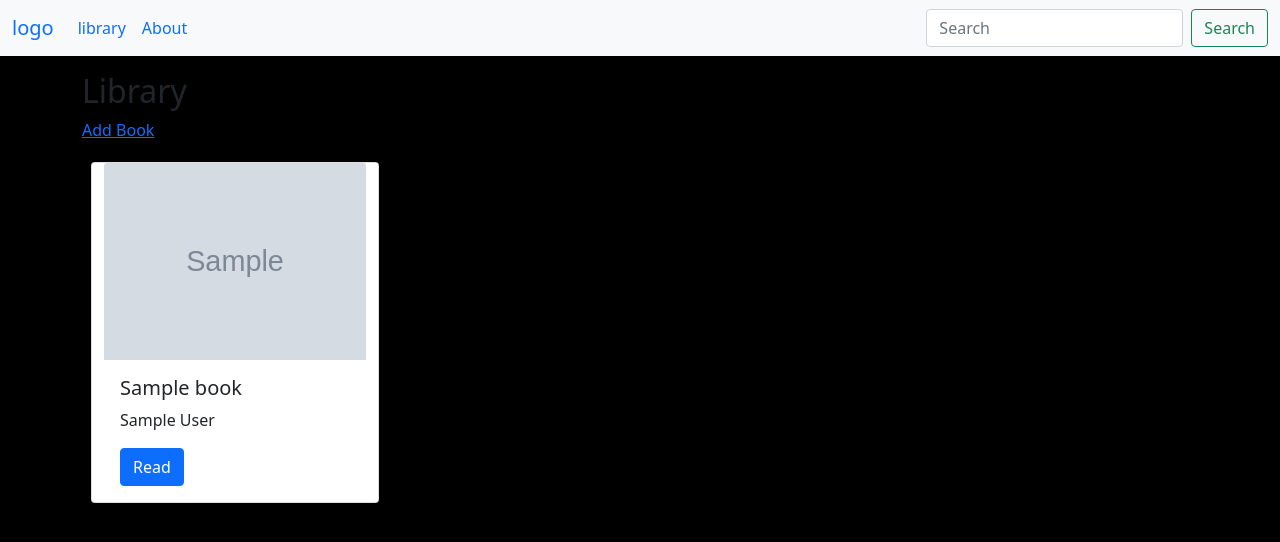
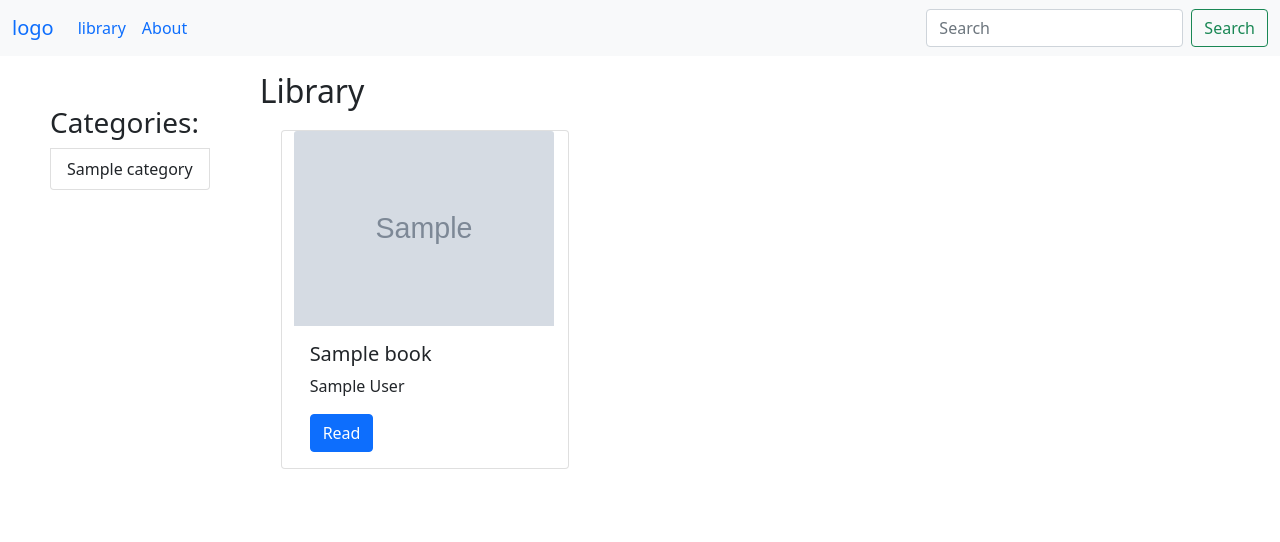
Before and after one commit to Expece/django-library, a Django app: page /library/ in a window 1280 px wide. Shown: the top 542 px of the page. Run offline with Django 4.2, Linux system fonts and the light colour scheme; tables that the repository leaves empty hold one stand-in row (values such as "Sample post"); grey boxes marked "Sample" are stand-in pictures.

Commit message:
read book, categorylist

```diff
--- a/library/models.py
+++ b/library/models.py
@@ -1,6 +1,8 @@
 from django.urls import reverse
 from django.db import models
 from datetime import datetime
+from django.utils.text import slugify
+
 
 class Book(models.Model):
     author = models.CharField(max_length=50, null=False, verbose_name='Author')
@@ -10,7 +12,7 @@ class Book(models.Model):
     published_date = models.DateTimeField(default=datetime.now(), verbose_name='Published date')
 
     def get_absolute_url(self):
-        return reverse('book', kwargs = {'book_id': self.pk, 'author': self.author, 'title': self.title})
+        return reverse('readbook', kwargs = {'book_author': self.author, 'book_title': self.title})
 
     def __str__(self):
         return self.title
@@ -20,11 +22,12 @@ class Book(models.Model):
         verbose_name_plural = 'Books'
         ordering = ['title']
 
+
 class Category(models.Model):
     title = models.CharField(max_length=150, db_index=True, verbose_name = 'Category name')
 
     def get_absolute_url(self):
-        return reverse('category', kwargs = {'category_id': self.pk})
+        return reverse('category', kwargs = {'category_title': self.title})
 
     def __str__(self):
         return self.title
--- a/library/templates/inc/_book.html
+++ b/library/templates/inc/_book.html
@@ -1,8 +1,9 @@
 <div class="card" style="width: 18rem; margin-left: 21px; margin-right: 21px;">
-    <img src="{{book.cover.url}}" class="card-img-top" alt="..." style="width: 100%; height: 100%;">
+  <!-- min: 260X260 -->
+    <img src="{{book.cover.url}}" class="card-img-top" alt="..." style="max-width: 260px; max-height: 260px;">
     <div class="card-body">
       <h5 class="card-title">{{book.title}}</h5>
       <p class="card-text">{{book.author}}</p>
-      <a href="{{ bookItem.get_absolute_url }}" class="btn btn-primary">Read</a>
+      <a href="{{ book.get_absolute_url }}" class="btn btn-primary">Read</a>
     </div>
 </div>
--- /dev/null
+++ b/library/templates/inc/_categorylist.html
@@ -0,0 +1,6 @@
+<ul class="list-group">
+    <h3>Categories:</h3>
+    {% for category in categories %}
+        <a class="list-group-item" href="{% url 'getBooksByCategory' category_title=category.title %}">{{category.title}}</a>
+    {% endfor %}
+</ul>
--- a/library/templates/library/library.html
+++ b/library/templates/library/library.html
@@ -1,9 +1,15 @@
 {% extends 'main/base.html' %}
+
+{% block categorylist %}
+    {% include 'inc/_categorylist.html' %}
+{% endblock %}
 
 {% block content %}
     <h2 class="content-category">Library</h2>
     <div class="container"></div>
-    <p><a href="{% url 'addbook' %}" class="addbook">Add Book</a></p>
+    {% if user.is_authenticated %}
+        <p><a href="{% url 'addbook' %}" class="addbook">Add Book</a></p>
+    {% endif %}
     <div class="book-shelf">
         <div class="row row-cols-1 row-cols-md-3 g-4">
             {% for book in books %}
--- a/library/templates/library/readbook.html
+++ b/library/templates/library/readbook.html
@@ -1,6 +1,6 @@
 {% extends 'main/base.html' %}
 
 {% block content %}
-    <div class="">{{bookItem.author}}</div>
-    <div class="">{{bookItem.title}}</div>
+    <div class="">{{book.author}}</div>
+    <div class="">{{book.title}}</div>
 {% endblock %}
--- a/library/urls.py
+++ b/library/urls.py
@@ -7,5 +7,6 @@ from . import views
 urlpatterns = [
     path('', views.library, name='library'),
     path('addbook/', views.addbook, name='addbook'),
-    path('<str:author>/<str:title>/', views.addbook, name='readbook'),
+    path('<str:book_author>/<str:book_title>', views.readbook, name='readbook'),
+    path('<str:category_title>', views.getBooksByCategory, name='getBooksByCategory'),
 ]
--- a/library/views.py
+++ b/library/views.py
@@ -1,17 +1,23 @@
+from unicodedata import category
 from django.shortcuts import render, redirect, get_object_or_404
 
 from library.forms import BookForm
-from .models import Book
+from .models import Book, Category
 
 def library(request):
     books = Book.objects.filter().order_by('-published_date')
-    return render(request, 'library/library.html', {'books': books})
+    categories = Category.objects.filter().all()
+    context = {
+        'books': books,
+        'categories': categories
+    }
+    return render(request, 'library/library.html', context)
 
 def addbook(request):
     error = ''
     if request.method == 'POST':
         form = BookForm(request.POST, request.FILES)
-        if form.is_valid() and not existBook(form):
+        if form.is_valid(): #  and not existBook(form):
             form.save()
             return redirect('library')
         else:
@@ -23,16 +29,25 @@ def addbook(request):
     }
     return render(request, 'library/addbook.html', context)
 
-def readbook(request, book_id):
-    bookItem = get_object_or_404(Book, pk=book_id)
+def readbook(request, book_author, book_title):
+    book = get_object_or_404(Book, author=book_author, title=book_title)
     context = {
-        'bookItem': bookItem,
+        'book': book,
     }
     return render(request, 'library/readbook.html', context)
 
+def getBooksByCategory(request, category_title):
+    category = Category.objects.get(title=category_title)
+    books = Book.objects.filter(category=category.pk).all()
+    categories = Category.objects.filter().all()
+    context = {
+        'books': books,
+        'categories': categories
+    }
+    return render(request, 'library/library.html', context)
 
-def existBook(form: BookForm):
-    existBook = Book.objects.filter(author=form.changed_data['author'], title=form.changed_data['title'])
-    if existBook:
-        return True
-    return False
+# def existBook(form: BookForm):
+#     existBook = Book.objects.filter(author=form.changed_data['author'], title=form.changed_data['title'])
+#     if existBook:
+#         return True
+#     return False
--- a/main/static/css/style.css
+++ b/main/static/css/style.css
@@ -1,8 +1,13 @@
 /* night time */
-body {
+/* body {
     background-color: black;
-}
+} */
 
 .book-shelf{
     margin-top: 20px;
 }
+
+.list-group{
+    float: left;
+    margin: 50px;
+}
--- a/main/templates/main/base.html
+++ b/main/templates/main/base.html
@@ -13,6 +13,8 @@
 </head>
 <body>
     {% include 'inc/_navbar.html' %}
+    {% block categorylist %}
+    {% endblock %}
     <div class="container md-5 mt-3">
         {% block content %}
         {% endblock %}
```
Also changed, not shown: main/templates/inc/_categotylist.html (added, +14 -0 lines).
